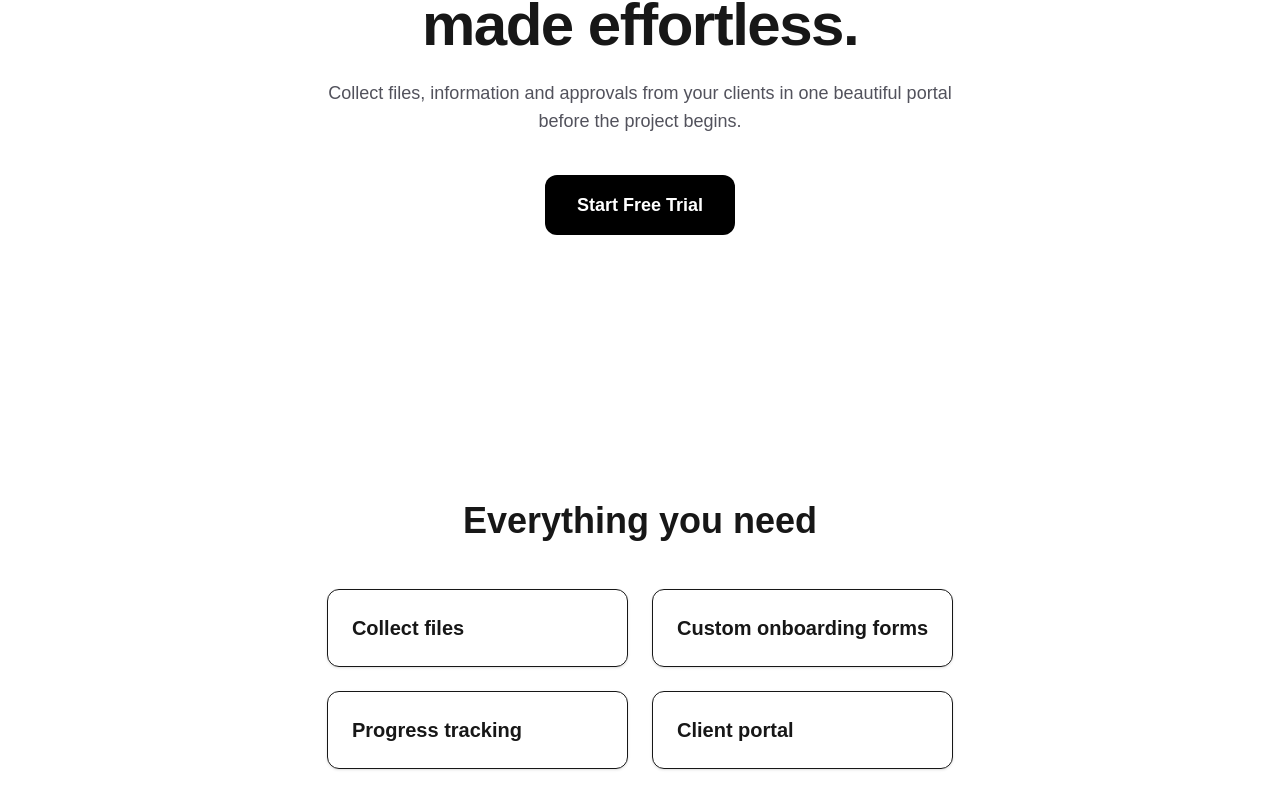
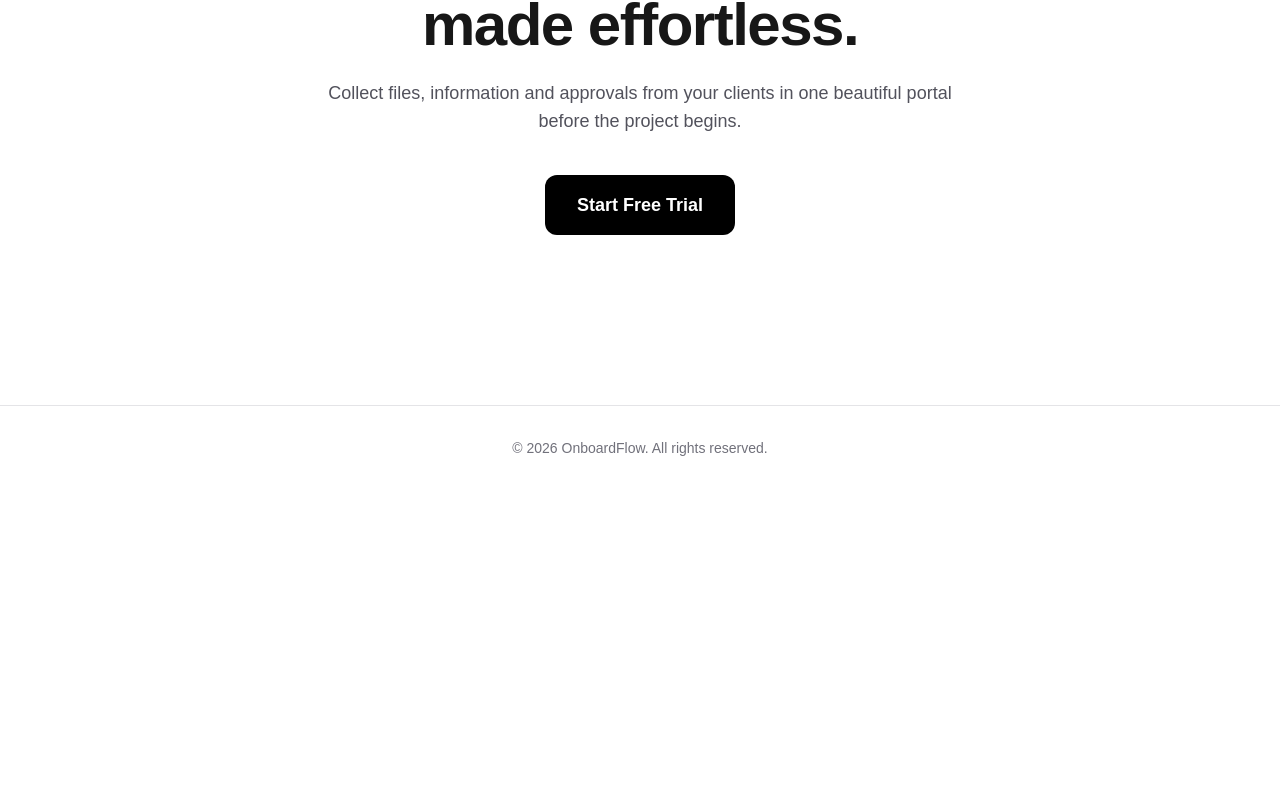
Before and after one commit to meharbhamrah/onboardflow, a Next.js app: page / in a window 1280 px wide. Shown: the part 320-1128 px from the top of the page. After the commit the page ends 810 px from the top, so only its background shows below. Built offline with nearby package versions, Linux system fonts and the light colour scheme.

Commit message:
Complete landing page structure

```diff
--- a/app/page.tsx
+++ b/app/page.tsx
@@ -1,13 +1,15 @@
-import Navbar from "@/components/Navbar";
-import Hero from "@/components/Hero";
-import Features from "@/components/Features";
+import Navbar from "../components/Navbar";
+import Hero from "../components/Hero";
+
+import Footer from "../components/Footer";
 
 export default function Home() {
   return (
     <>
       <Navbar />
       <Hero />
-      <Features />
+
+      <Footer />
     </>
   );
 }
--- a/components/Features.tsx
+++ b/components/Features.tsx
@@ -1,29 +1,9 @@
-export default function Features() {
-  const features = [
-    "Collect files",
-    "Custom onboarding forms",
-    "Progress tracking",
-    "Client portal",
-  ];
-
+export default function Footer() {
   return (
-    <section className="mx-auto max-w-6xl px-6 py-24">
-      <h2 className="mb-12 text-center text-4xl font-bold">
-        Everything you need
-      </h2>
-
-      <div className="grid gap-6 md:grid-cols-2">
-        {features.map((feature) => (
-          <div
-            key={feature}
-            className="rounded-xl border p-6 shadow-sm"
-          >
-            <h3 className="text-xl font-semibold">
-              {feature}
-            </h3>
-          </div>
-        ))}
-      </div>
-    </section>
+    <footer className="border-t border-zinc-200 py-8">
+      <p className="text-center text-sm text-zinc-500">
+        © 2026 OnboardFlow. All rights reserved.
+      </p>
+    </footer>
   );
 }
--- /dev/null
+++ b/components/Footer.tsx
@@ -0,0 +1,11 @@
+export default function Footer() {
+  return (
+    <footer className="border-t border-zinc-200">
+      <div className="mx-auto max-w-6xl px-6 py-8">
+        <p className="text-center text-sm text-zinc-500">
+          © 2026 OnboardFlow. All rights reserved.
+        </p>
+      </div>
+    </footer>
+  );
+}
```
